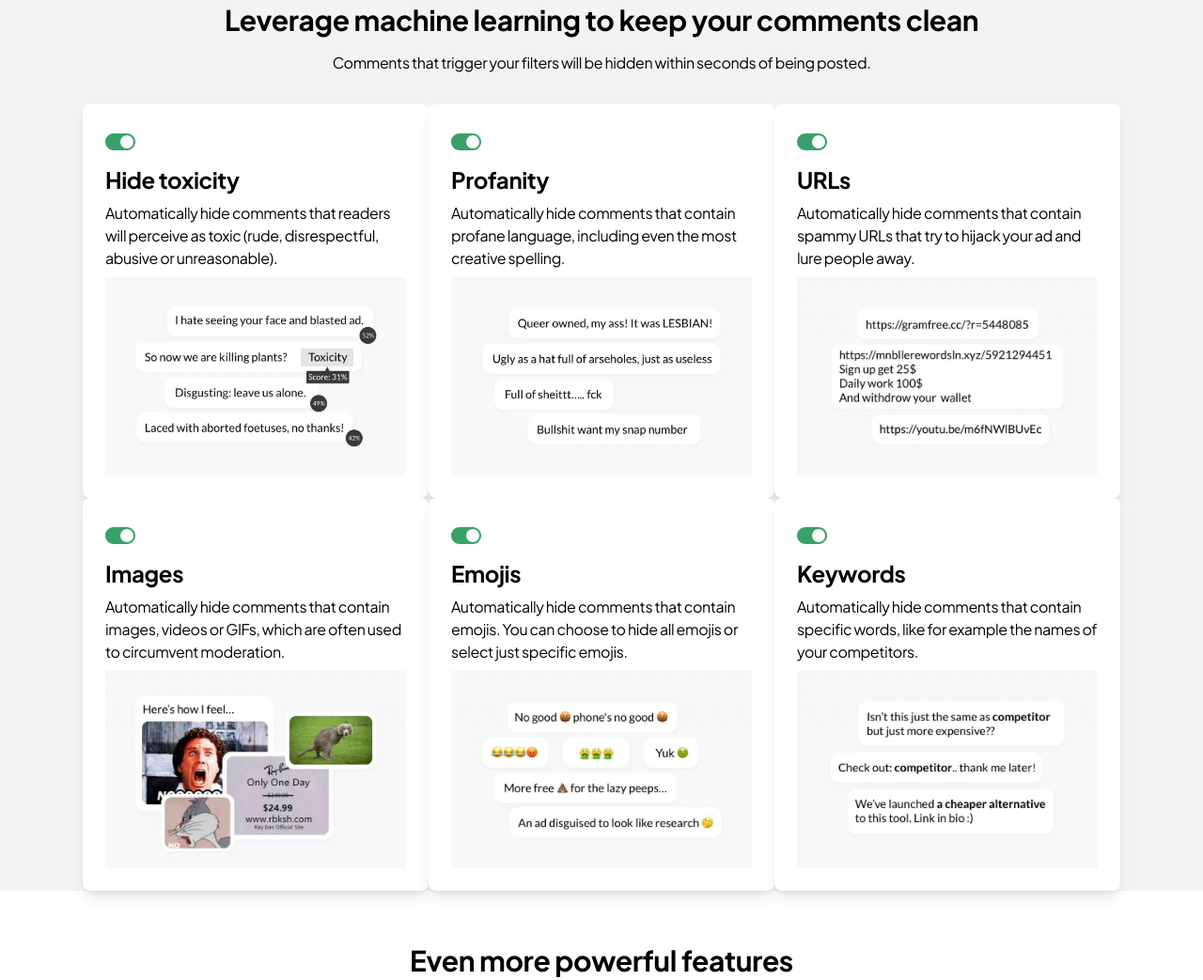
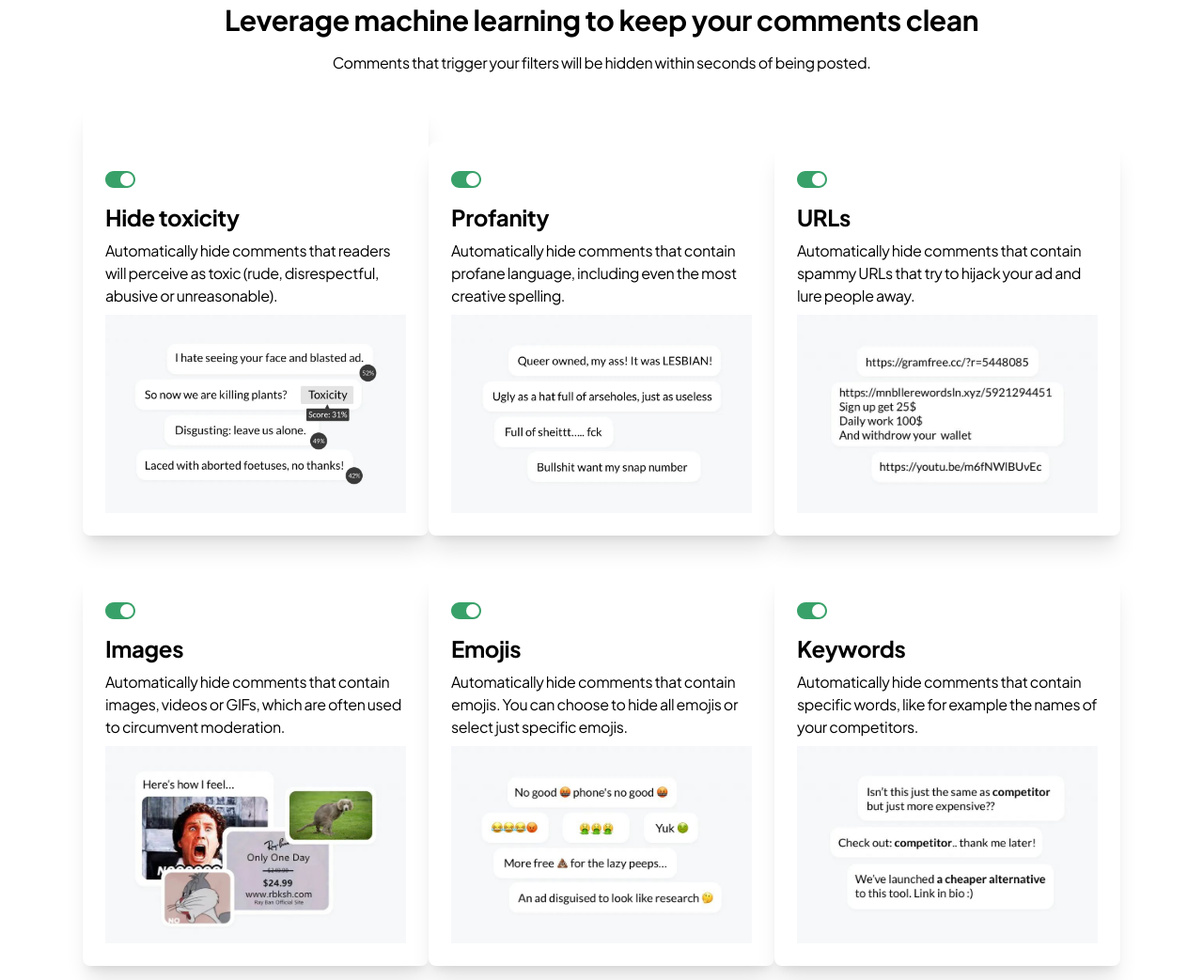
Before and after one commit to Ahdremy/Comment-Guard, a website: page dist/index.html in a window 1280 px wide. Shown: the part 2867-3910 px from the top of the page at 94% size. Drawn offline with Linux system fonts and the light colour scheme.

Commit message:
code changes

```diff
--- a/dist/index.html
+++ b/dist/index.html
@@ -368,7 +368,7 @@
     </section>
 
     <!-- How It Works -->
-    <section class="bg-gray-200 bg-opacity-50">
+    <section>
         <div class="container mx-auto m-14">
             <!-- Heading -->
             <div class="text-center m-14">
@@ -474,13 +474,13 @@
                 </div>
 
                 <!-- Extra Features Container -->
-                <div class="flex flex-col justify-between items-center flex-wrap m-8 space-y-10 md:space-y-0 md:flex-row">
+                <div class="flex flex-col justify-between items-center flex-wrap m-8 space-y-10 md:flex-row">
 
                 <!-- Feature 1 -->
-                <div class="flex flex-col bg-white rounded-lg p-6 shadow-lg w-full md:w-1/3 space-y-2">
+                <div class="flex flex-col bg-white rounded-lg p-6 shadow-xl w-full md:w-1/3 space-y-2">
                     <!-- SVG -->
                     <div>
-                            <svg fill="#38a169" width="32px" height="32px" viewBox="0 0 512 512" xmlns="http://www.w3.org/2000/svg"><g id="SVGRepo_bgCarrier" stroke-width="0"></g><g id="SVGRepo_iconCarrier"><title>ionicons-v5-k</title><path d="M368,112H144C64.6,112,0,176.6,0,256S64.6,400,144,400H368c79.4,0,144-64.6,144-144S447.4,112,368,112Zm0,256A112,112,0,1,1,480,256,112.12,112.12,0,0,1,368,368Z"></path></g></svg>
+                            <svg fill="#38a169" width="32px" height="32px" viewBox="0 0 512 512" class="mt-10" xmlns="http://www.w3.org/2000/svg"><g id="SVGRepo_bgCarrier" stroke-width="0"></g><g id="SVGRepo_iconCarrier"><title>ionicons-v5-k</title><path d="M368,112H144C64.6,112,0,176.6,0,256S64.6,400,144,400H368c79.4,0,144-64.6,144-144S447.4,112,368,112Zm0,256A112,112,0,1,1,480,256,112.12,112.12,0,0,1,368,368Z"></path></g></svg>
                     </div>
                     <!-- Contents -->
                     <h3 class="font-bold text-2xl">Hide toxicity</h3>
@@ -492,7 +492,7 @@
                 </div>
 
                 <!-- Feature 2 -->
-                <div class="flex flex-col bg-white rounded-lg p-6 shadow-lg w-full md:w-1/3 space-y-2">
+                <div class="flex flex-col bg-white rounded-lg p-6 shadow-xl w-full md:w-1/3 space-y-2">
                     <!-- SVG -->
                     <div>
                         <svg fill="#38a169" width="32px" height="32px" viewBox="0 0 512 512" xmlns="http://www.w3.org/2000/svg"><g id="SVGRepo_bgCarrier" stroke-width="0"></g><g id="SVGRepo_iconCarrier"><title>ionicons-v5-k</title><path d="M368,112H144C64.6,112,0,176.6,0,256S64.6,400,144,400H368c79.4,0,144-64.6,144-144S447.4,112,368,112Zm0,256A112,112,0,1,1,480,256,112.12,112.12,0,0,1,368,368Z"></path></g></svg>
@@ -507,7 +507,7 @@
                 </div>
 
                 <!-- Feature 3 -->
-                <div class="flex flex-col bg-white rounded-lg p-6 shadow-lg w-full md:w-1/3 space-y-2">
+                <div class="flex flex-col bg-white rounded-lg p-6 shadow-xl w-full md:w-1/3 space-y-2">
                     <!-- SVG -->
                     <div>
                             <svg fill="#38a169" width="32px" height="32px" viewBox="0 0 512 512" xmlns="http://www.w3.org/2000/svg"><g id="SVGRepo_bgCarrier" stroke-width="0"></g><g id="SVGRepo_iconCarrier"><title>ionicons-v5-k</title><path d="M368,112H144C64.6,112,0,176.6,0,256S64.6,400,144,400H368c79.4,0,144-64.6,144-144S447.4,112,368,112Zm0,256A112,112,0,1,1,480,256,112.12,112.12,0,0,1,368,368Z"></path></g></svg>
@@ -522,7 +522,7 @@
                 </div>
 
                 <!-- Feature 4 -->
-                <div class="flex flex-col bg-white rounded-lg p-6 shadow-lg w-full md:w-1/3 space-y-2">
+                <div class="flex flex-col bg-white rounded-lg p-6 shadow-xl w-full md:w-1/3 space-y-2">
                     <!-- SVG -->
                     <div>
                         <svg fill="#38a169" width="32px" height="32px" viewBox="0 0 512 512" xmlns="http://www.w3.org/2000/svg"><g id="SVGRepo_bgCarrier" stroke-width="0"></g><g id="SVGRepo_iconCarrier"><title>ionicons-v5-k</title><path d="M368,112H144C64.6,112,0,176.6,0,256S64.6,400,144,400H368c79.4,0,144-64.6,144-144S447.4,112,368,112Zm0,256A112,112,0,1,1,480,256,112.12,112.12,0,0,1,368,368Z"></path></g></svg>
@@ -537,7 +537,7 @@
                 </div>
 
                 <!-- Feature 5 -->
-                <div class="flex flex-col bg-white rounded-lg p-6 shadow-lg w-full md:w-1/3 space-y-2">
+                <div class="flex flex-col bg-white rounded-lg p-6 shadow-xl w-full md:w-1/3 space-y-2">
                     <!-- SVG -->
                     <div>
                         <svg fill="#38a169" width="32px" height="32px" viewBox="0 0 512 512" xmlns="http://www.w3.org/2000/svg"><g id="SVGRepo_bgCarrier" stroke-width="0"></g><g id="SVGRepo_iconCarrier"><title>ionicons-v5-k</title><path d="M368,112H144C64.6,112,0,176.6,0,256S64.6,400,144,400H368c79.4,0,144-64.6,144-144S447.4,112,368,112Zm0,256A112,112,0,1,1,480,256,112.12,112.12,0,0,1,368,368Z"></path></g></svg>
@@ -552,7 +552,7 @@
                 </div>
 
                 <!-- Feature 6 -->
-                <div class="flex flex-col bg-white rounded-lg p-6 shadow-lg w-full md:w-1/3 space-y-2">
+                <div class="flex flex-col bg-white rounded-lg p-6 shadow-xl w-full md:w-1/3 space-y-2">
                     <!-- SVG -->
                     <div>
                         <svg fill="#38a169" width="32px" height="32px" viewBox="0 0 512 512" xmlns="http://www.w3.org/2000/svg"><g id="SVGRepo_bgCarrier" stroke-width="0"></g><g id="SVGRepo_iconCarrier"><title>ionicons-v5-k</title><path d="M368,112H144C64.6,112,0,176.6,0,256S64.6,400,144,400H368c79.4,0,144-64.6,144-144S447.4,112,368,112Zm0,256A112,112,0,1,1,480,256,112.12,112.12,0,0,1,368,368Z"></path></g></svg>
@@ -575,7 +575,7 @@
     <section id="powerful-features">
         <div class="container mx-auto m-10">
             <!-- Headings -->
-            <h3 class="text-center text-3xl font-bold">Even more powerful features</h3>
+            <h3 class="text-center text-4xl font-bold">Even more powerful features</h3>
 
             <!-- P-Features Container -->
             <div class="flex flex-col flex-wrap md:flex-row space-y-10 items-center m-6">
```
Also changed, not shown: dist/output.css.
